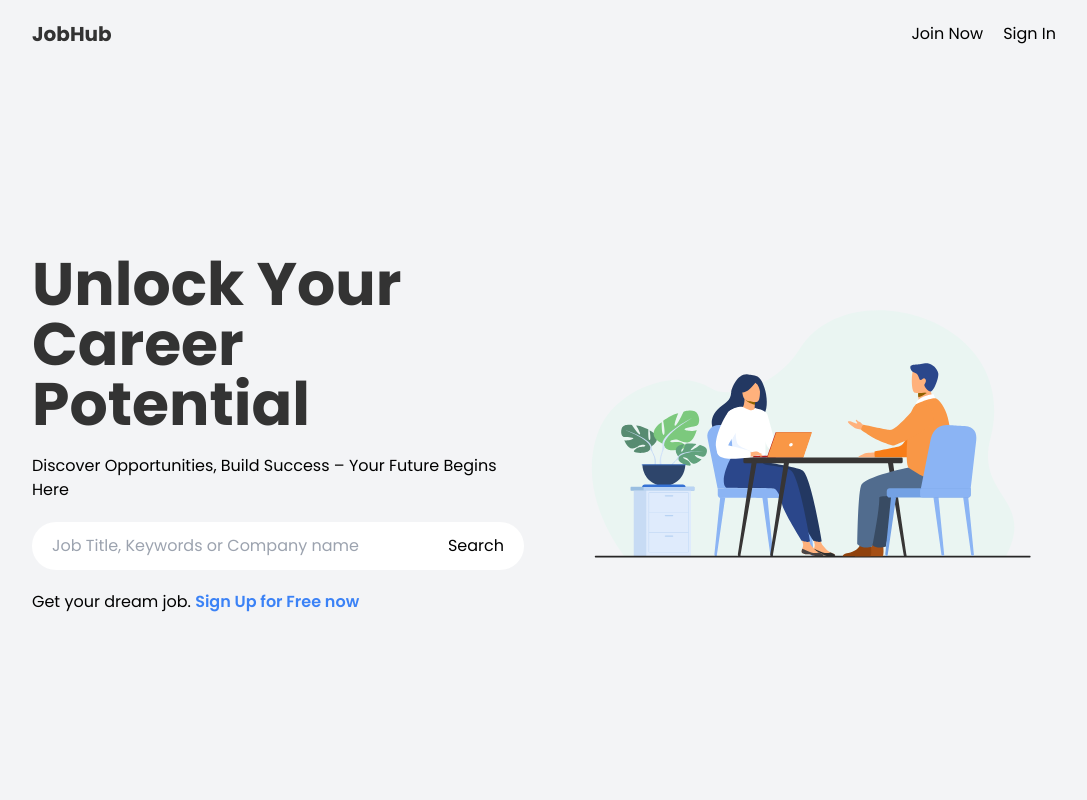
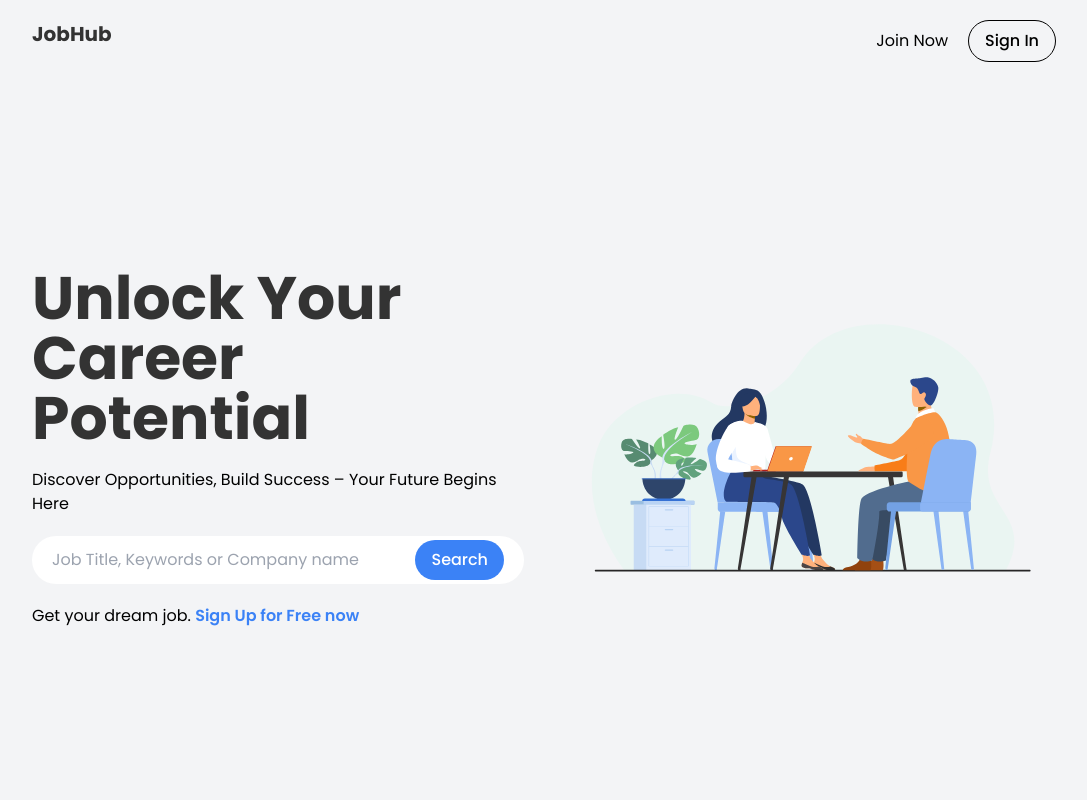
Before and after one commit to iibrahim70/jobhub, a React (Vite) app: page / in a window 1280 px wide. Shown: the top 800 px of the page, without its empty margins (96-1183 px from the left). Built offline with nearby package versions, Linux system fonts and the light colour scheme.

Commit message:
added button component

```diff
--- a/package.json
+++ b/package.json
@@ -10,6 +10,7 @@
     "preview": "vite preview"
   },
   "dependencies": {
+    "class-variance-authority": "^0.7.0",
     "clsx": "^2.0.0",
     "lottie-react": "^2.4.0",
     "react": "^18.2.0",
--- /dev/null
+++ b/src/components/Button.jsx
@@ -0,0 +1,37 @@
+/* eslint-disable react/prop-types */
+import { cva } from "class-variance-authority";
+import clsx from "clsx";
+
+const buttonVariants = cva(
+  "inline-block text-center rounded-full active:scale-105 transition duration-300 ease-in-out font-medium",
+  {
+    variants: {
+      colors: {
+        primary: "bg-blue-500 hover:bg-blue-500/90 text-white",
+        secondary: "bg-white text-blue-500",
+        transparent: "border border-black hover:bg-black/10 ",
+      },
+      size: {
+        default: "py-3 px-6",
+        small: "py-2 px-4",
+      },
+    },
+    defaultVariants: {
+      colors: "primary",
+      size: "default",
+    },
+  }
+);
+
+const Button = ({ onClick, colors, size, children }) => {
+  return (
+    <button
+      onClick={onClick}
+      className={clsx(buttonVariants({ colors, size }))}
+    >
+      {children}
+    </button>
+  );
+};
+
+export default Button;
--- a/src/components/Hero.jsx
+++ b/src/components/Hero.jsx
@@ -1,5 +1,6 @@
 import Lottie from "lottie-react";
 import animation from "../assets/animation.json";
+import Button from "./Button";
 
 const Hero = () => {
   return (
@@ -16,9 +17,11 @@ const Hero = () => {
             <input
               type="text"
               placeholder="Job Title, Keywords or Company name"
-              className="w-full rounded-full px-5 py-3"
+              className="w-full rounded-full px-5 py-3 focus:outline-none"
             />
-            <button className="absolute right-5">Search</button>
+            <div className="absolute right-5">
+              <Button size="small">Search</Button>
+            </div>
           </div>
 
           <p>
--- a/src/components/Navbar.jsx
+++ b/src/components/Navbar.jsx
@@ -1,3 +1,5 @@
+import Button from "./Button";
+
 const Navbar = () => {
   return (
     <nav className="bg-gray-100">
@@ -6,7 +8,9 @@ const Navbar = () => {
 
         <div className="flex justify-between gap-5">
           <button>Join Now</button>
-          <button>Sign In</button>
+          <Button colors="transparent" size="small">
+            Sign In
+          </Button>
         </div>
       </div>
     </nav>
```
Also changed, not shown: 1 other file (tests, documents, lock files or other folders).
